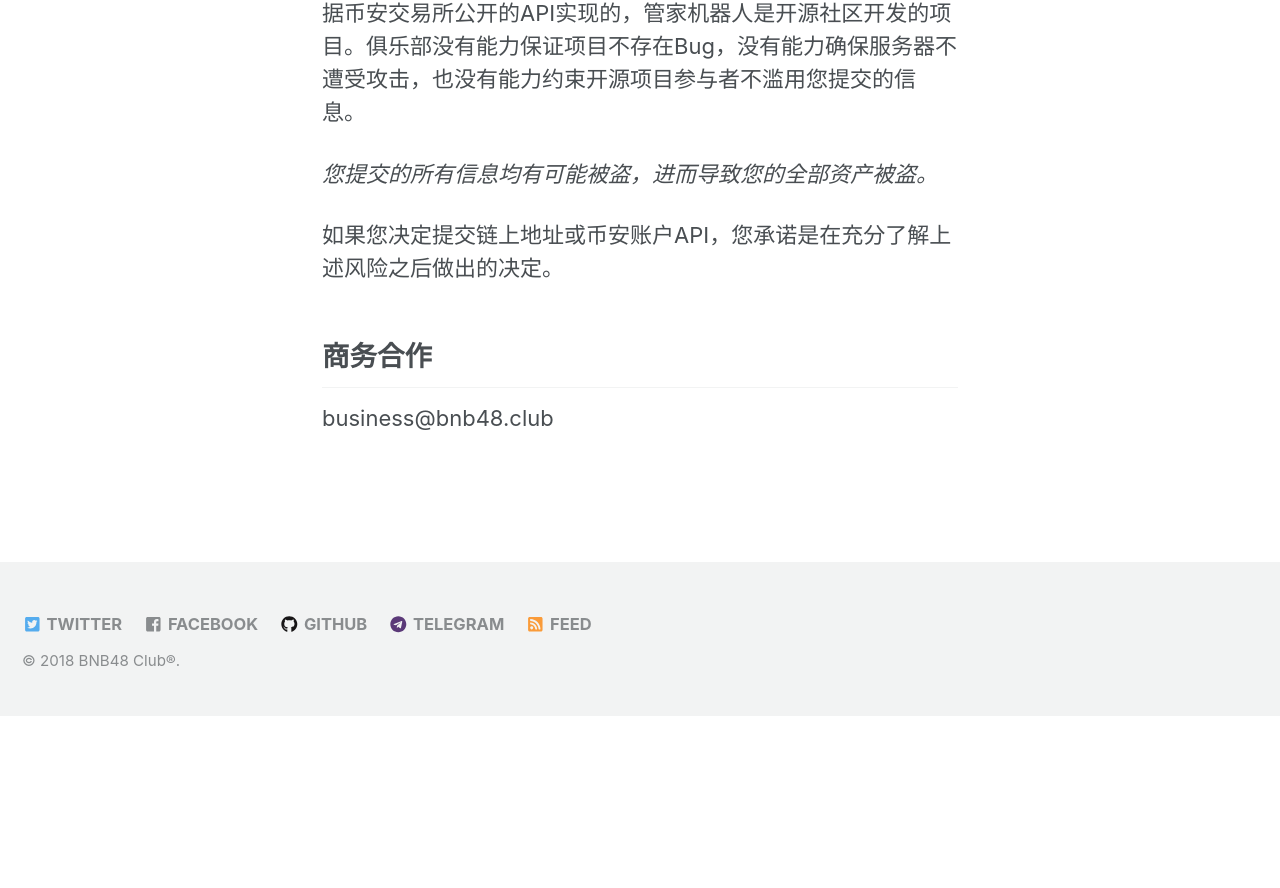
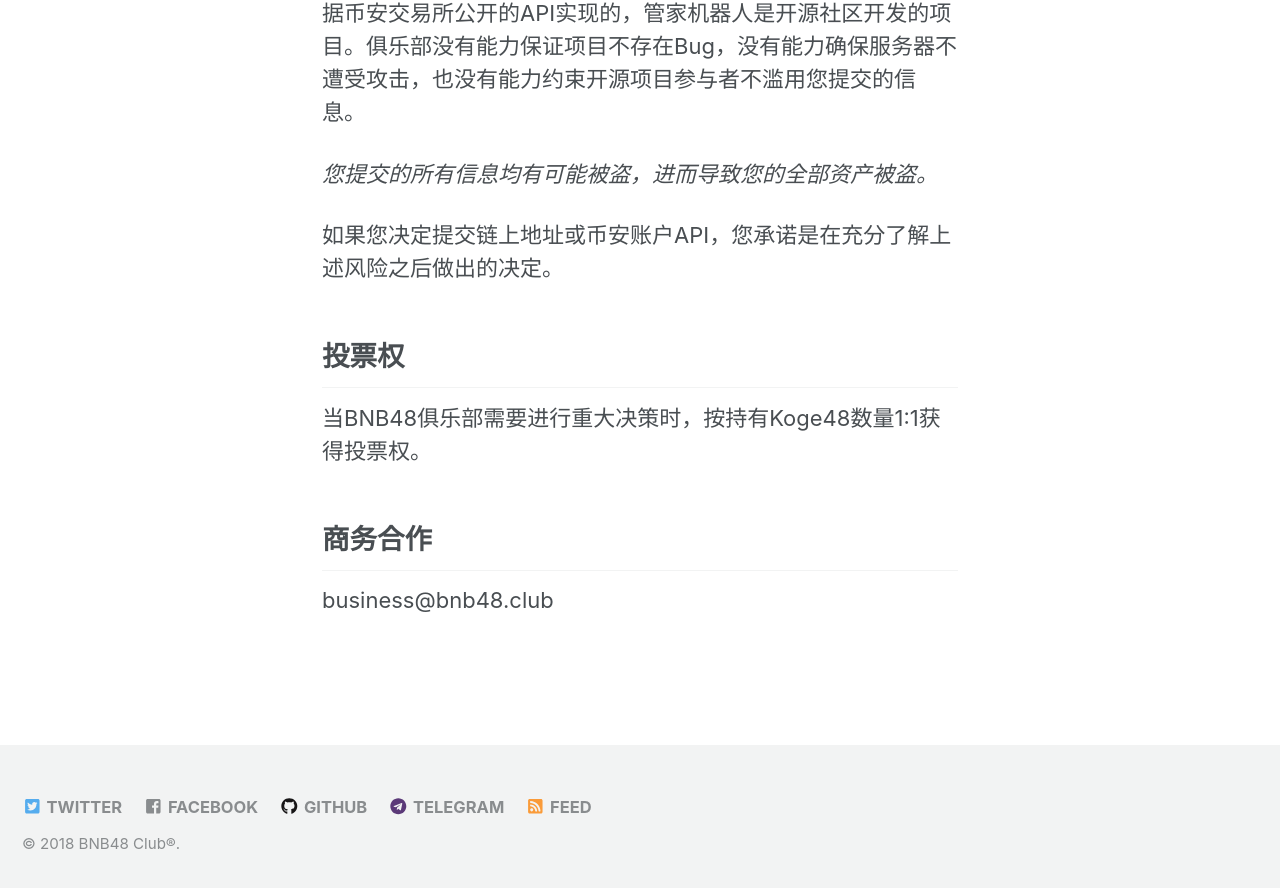
Before and after one commit to 48Club/BNB48Club.github.io, a Jekyll site: the page built from _pages/koge48_cn.md, in a window 1280 px wide and 900 px high, scrolled down 2163 px. Shown: the top 888 px of the window. Built offline with Jekyll 4.4.1, drawn with Linux system fonts in a browser that asks for light colours; nearby versions of some CDN libraries; before the commit the page ends 2880 px from its top, so only the background shows below that.

Commit message:
Update koge48_cn.md

```diff
--- a/_pages/koge48_cn.md
+++ b/_pages/koge48_cn.md
@@ -47,6 +47,8 @@
 
 如果您决定提交链上地址或币安账户API，您承诺是在充分了解上述风险之后做出的决定。
 
+## 投票权
+当BNB48俱乐部需要进行重大决策时，按持有Koge48数量1:1获得投票权。
 
 ## 商务合作
 business@bnb48.club
```
